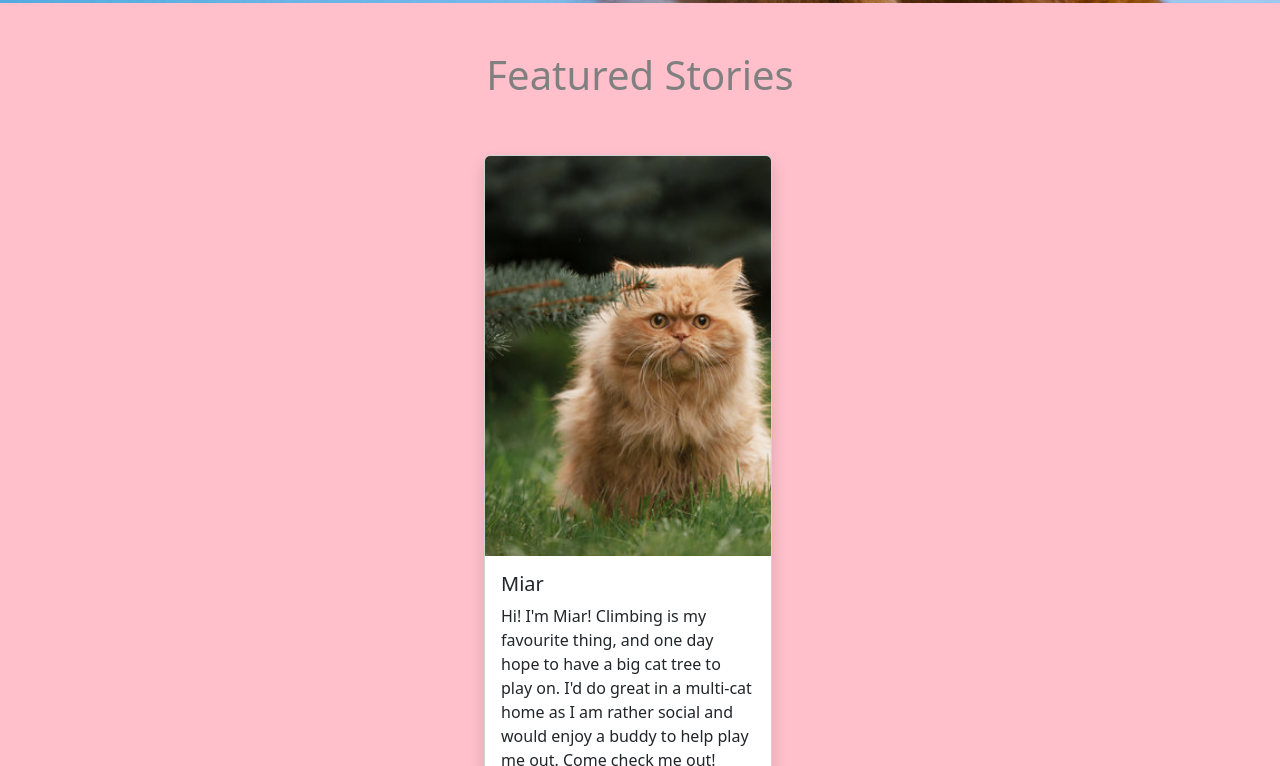
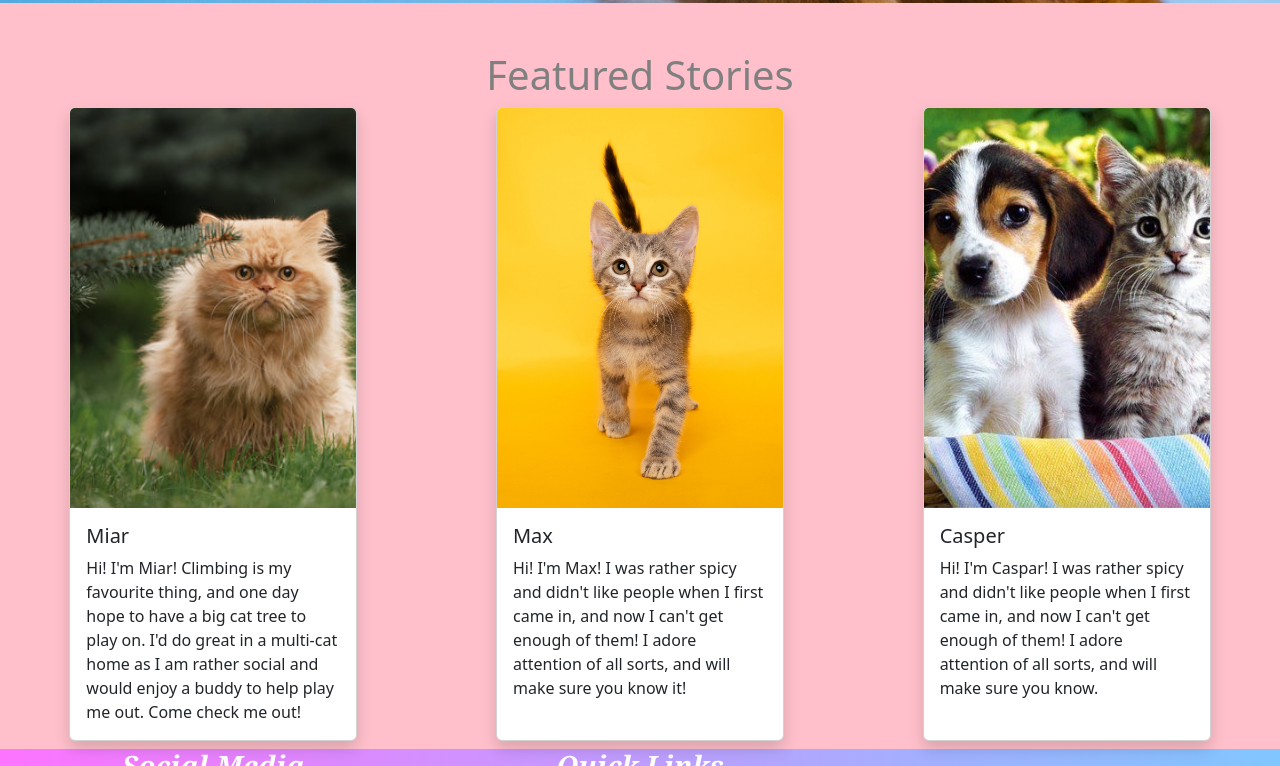
Before and after one commit to suengit6/paw-patrol-shelter, a plain HTML site: page index.html in a window 1280 px wide. Shown: the part 2397-3163 px from the top of the page. Drawn offline with nearby package versions, Linux system fonts and the light colour scheme; a web font is replaced by a local one.

Commit message:
Add files via upload

```diff
--- a/index.html
+++ b/index.html
@@ -108,33 +108,36 @@
 
     <div class="stories" style="background-color: pink;">
         <h1 class="text-center pt-5" style ="color:gray;">Featured Stories</h1>
-        <div class="container py-5">
-            <div class="row justify-content-evenly col-lg-12">
-                <div class="card px-0 mb-2 shadow" style="width: 18rem;">
+        <div class="row gx-0">
+            <div class="col-lg-4 col-12 d-flex justify-content-center p-0 m-0">
+                <div class="card px-0 mb-2 shadow col-lg-4 col-12" style="width: 18rem;">
                     <img src="images/cat1.jpg" class="card-img-top">
                     <div class="card-body">
-                      <h5 class="card-title">Miar</h5>
-
-                      <p class="card-text">Hi! I'm Miar! Climbing is my favourite thing, and one day hope to have a big cat tree to play on. I'd do great in a multi-cat home as I am rather social and would enjoy a buddy to help play me out. Come check me out!</p>
-                  </div>
-
-                  <div class="card px-0 mb-2 shadow" style="width: 18rem;">
+                        <h5 class="card-title">Miar</h5>
+                            <p class="card-text">Hi! I'm Miar! Climbing is my favourite thing, and one day hope to have a big cat tree to play on. I'd do great in a multi-cat home as I am rather social and would enjoy a buddy to help play me out. Come check me out!
+                            </p>
+                    </div>
+                </div>
+            </div>
+            <div class="col-lg-4 col-12 d-flex justify-content-center p-0 m-0">
+                <div class="card px-0 mb-2 shadow col-lg-4 col-12" style="width: 18rem;">
                     <img src="images/cat2.jpg" class="card-img-top">
                     <div class="card-body">
                       <h5 class="card-title">Max</h5>
                       <p class="card-text">Hi! I'm Max! I was rather spicy and didn't like people when I first came in, and now I can't get enough of them! I adore attention of all sorts, and will make sure you know it!</p>
                     </div>
-                  </div>
-
-                  <div class="card px-0 mb-2 shadow" style="width: 18rem;">
+                </div>
+            </div>
+            <div class="col-lg-4 col-12 d-flex justify-content-center p-0 m-0">
+                <div class="card px-0 mb-2 shadow col-lg-4 col-12" style="width: 18rem;">
                     <img src="images/catdog1.jfif" class="card-img-top">
                     <div class="card-body">
                       <h5 class="card-title"> Casper</h5>
                       <p class="card-text">Hi! I'm Caspar! I was rather spicy and didn't like people when I first came in, and now I can't get enough of them! I adore attention of all sorts, and will make sure you know. </p>
                     </div>
-                  </div>
+                </div>
             </div>
-            </div>
+        </div>
     </div>
 
 
```
